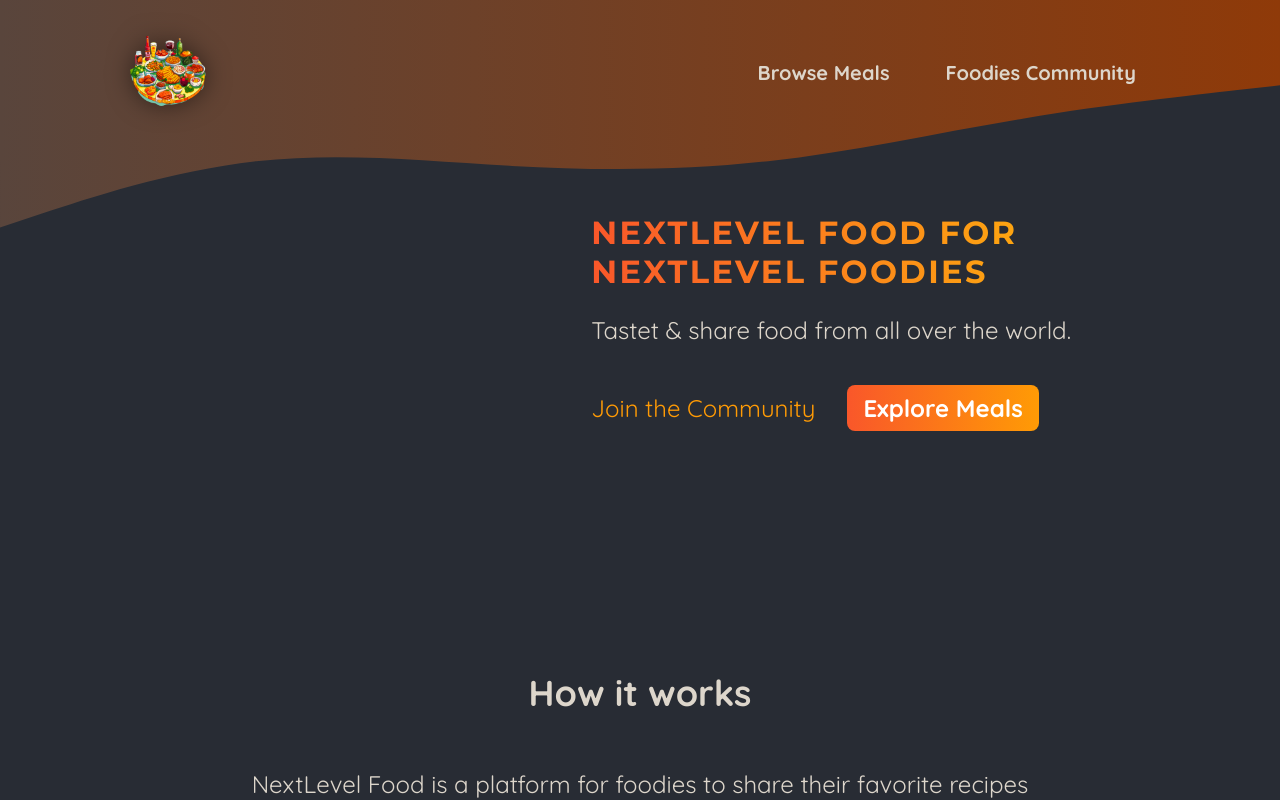
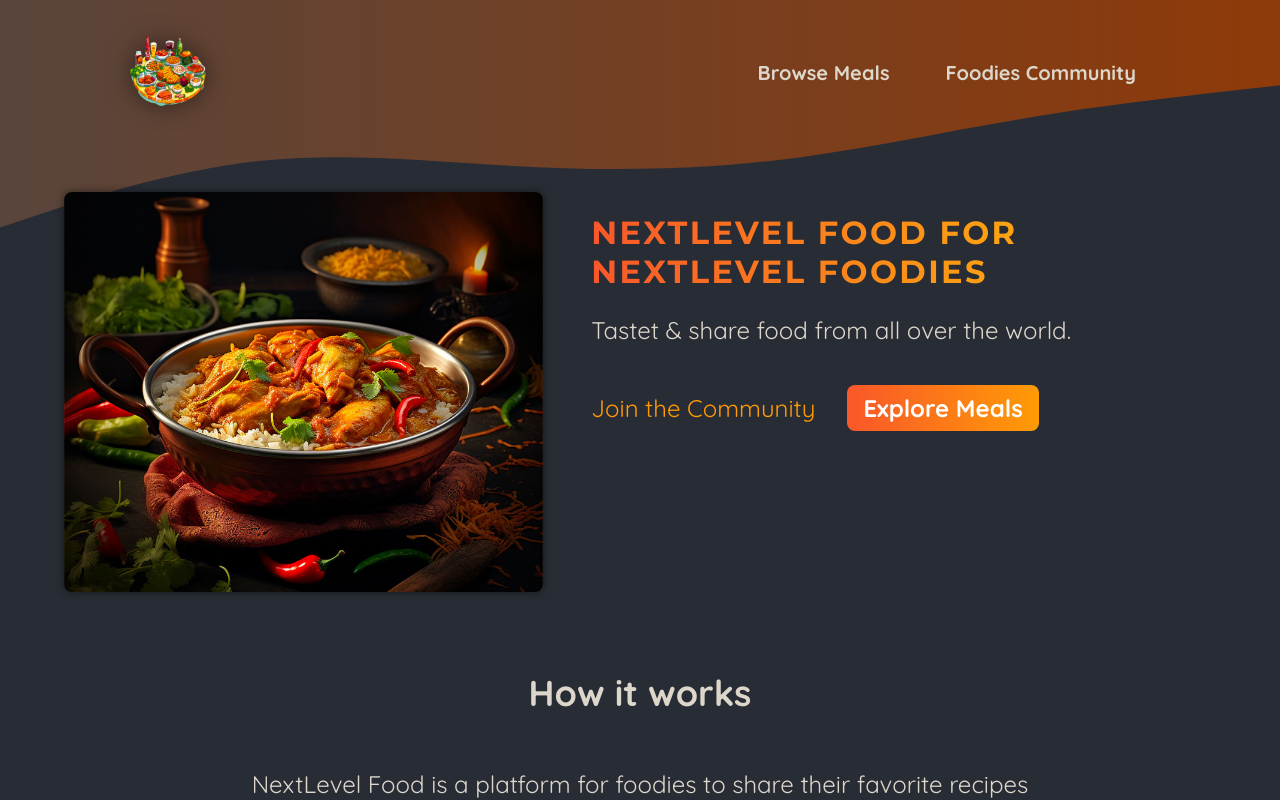
Before and after one commit to ikiet/nextjs-foodies, a Next.js app: page / in a window 1280 px wide. Shown: the top 800 px of the page. Built offline with nearby package versions, Linux system fonts and the light colour scheme.

Commit message:
add images slideshow component

```diff
--- a/app/page.js
+++ b/app/page.js
@@ -1,10 +1,13 @@
 import Link from "next/link";
 import classes from "./page.module.css";
+import ImageSlideshow from "@/components/images/images-slideshow";
 export default function Home() {
   return (
     <>
       <header className={classes.header}>
-        <div className={classes.slideshow}></div>
+        <div className={classes.slideshow}>
+          <ImageSlideshow />
+        </div>
         <div>
           <div className={classes.hero}>
             <h1>NextLevel Food for NextLevel Foodies</h1>
--- /dev/null
+++ b/components/images/images-slideshow.js
@@ -0,0 +1,49 @@
+"use client";
+import { useEffect, useState } from 'react';
+import Image from 'next/image';
+
+import burgerImg from '@/assets/burger.jpg';
+import curryImg from '@/assets/curry.jpg';
+import dumplingsImg from '@/assets/dumplings.jpg';
+import macncheeseImg from '@/assets/macncheese.jpg';
+import pizzaImg from '@/assets/pizza.jpg';
+import schnitzelImg from '@/assets/schnitzel.jpg';
+import tomatoSaladImg from '@/assets/tomato-salad.jpg';
+import classes from './images-slideshow.module.css';
+
+const images = [
+  { image: burgerImg, alt: 'A delicious, juicy burger' },
+  { image: curryImg, alt: 'A delicious, spicy curry' },
+  { image: dumplingsImg, alt: 'Steamed dumplings' },
+  { image: macncheeseImg, alt: 'Mac and cheese' },
+  { image: pizzaImg, alt: 'A delicious pizza' },
+  { image: schnitzelImg, alt: 'A delicious schnitzel' },
+  { image: tomatoSaladImg, alt: 'A delicious tomato salad' },
+];
+
+export default function ImageSlideshow() {
+  const [currentImageIndex, setCurrentImageIndex] = useState(0);
+
+  useEffect(() => {
+    const interval = setInterval(() => {
+      setCurrentImageIndex((prevIndex) =>
+        prevIndex < images.length - 1 ? prevIndex + 1 : 0
+      );
+    }, 5000);
+
+    return () => clearInterval(interval);
+  }, []);
+
+  return (
+    <div className={classes.slideshow}>
+      {images.map((image, index) => (
+        <Image
+          key={index}
+          src={image.image}
+          className={index === currentImageIndex ? classes.active : ''}
+          alt={image.alt}
+        />
+      ))}
+    </div>
+  );
+}
--- /dev/null
+++ b/components/images/images-slideshow.module.css
@@ -0,0 +1,26 @@
+.slideshow {
+  position: relative;
+  width: 100%;
+  height: 100%;
+  border-radius: 8px;
+  overflow: hidden;
+  box-shadow: 0 0 0.5rem rgba(0, 0, 0, 0.5);
+}
+
+.slideshow img {
+  width: 100%;
+  height: 100%;
+  object-fit: cover;
+  position: absolute;
+  top: 0;
+  left: 0;
+  opacity: 0;
+  transform: scale(1.1) translateX(-1rem) rotate(-5deg);
+  transition: all 0.5s ease-in-out;
+}
+
+.slideshow .active {
+  z-index: 1;
+  opacity: 1;
+  transform: scale(1) translateX(0) rotate(0);
+}
```
